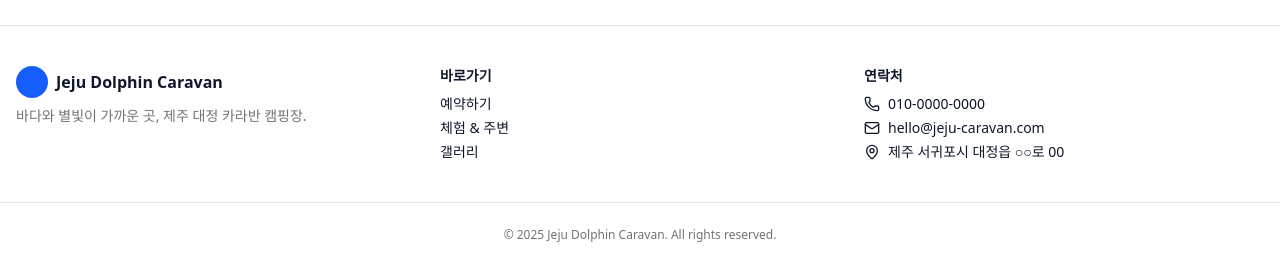
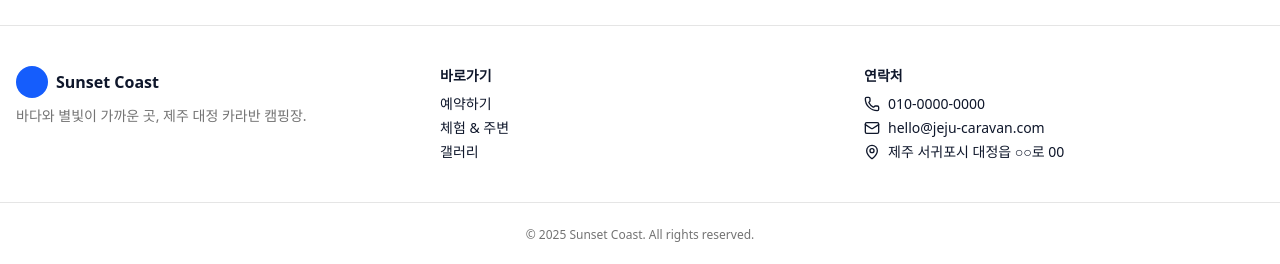
Before and after one commit to sunset-coast-jeju/front, a Next.js app: page / in a window 1280 px wide. Shown: the part 4196-4460 px from the top of the page. Built offline with nearby package versions, Linux system fonts and the light colour scheme.

Commit message:
fix: change company name

```diff
--- a/app/page.tsx
+++ b/app/page.tsx
@@ -56,7 +56,7 @@ function TopNav() {
             <div className="p-4">
               <div className="mb-4 flex items-center gap-2">
                 <div className="size-8 rounded-2xl bg-blue-600" />
-                <span className="font-semibold">Jeju Dolphin Caravan</span>
+                <span className="font-semibold">Sunset Coast</span>
               </div>
               <Separator />
               <div className="grid gap-2 py-4">
@@ -330,7 +330,7 @@ function Footer() {
         <div>
           <div className="mb-2 flex items-center gap-2">
             <div className="size-8 rounded-2xl bg-blue-600" />
-            <span className="font-semibold">Jeju Dolphin Caravan</span>
+            <span className="font-semibold">Sunset Coast</span>
           </div>
           <p className="text-sm text-muted-foreground">바다와 별빛이 가까운 곳, 제주 대정 카라반 캠핑장.</p>
         </div>
@@ -351,7 +351,7 @@ function Footer() {
           </div>
         </div>
       </div>
-      <div className="border-t py-6 text-center text-xs text-muted-foreground">© {new Date().getFullYear()} Jeju Dolphin Caravan. All rights reserved.</div>
+      <div className="border-t py-6 text-center text-xs text-muted-foreground">© {new Date().getFullYear()} Sunset Coast. All rights reserved.</div>
     </footer>
   );
 }
```
